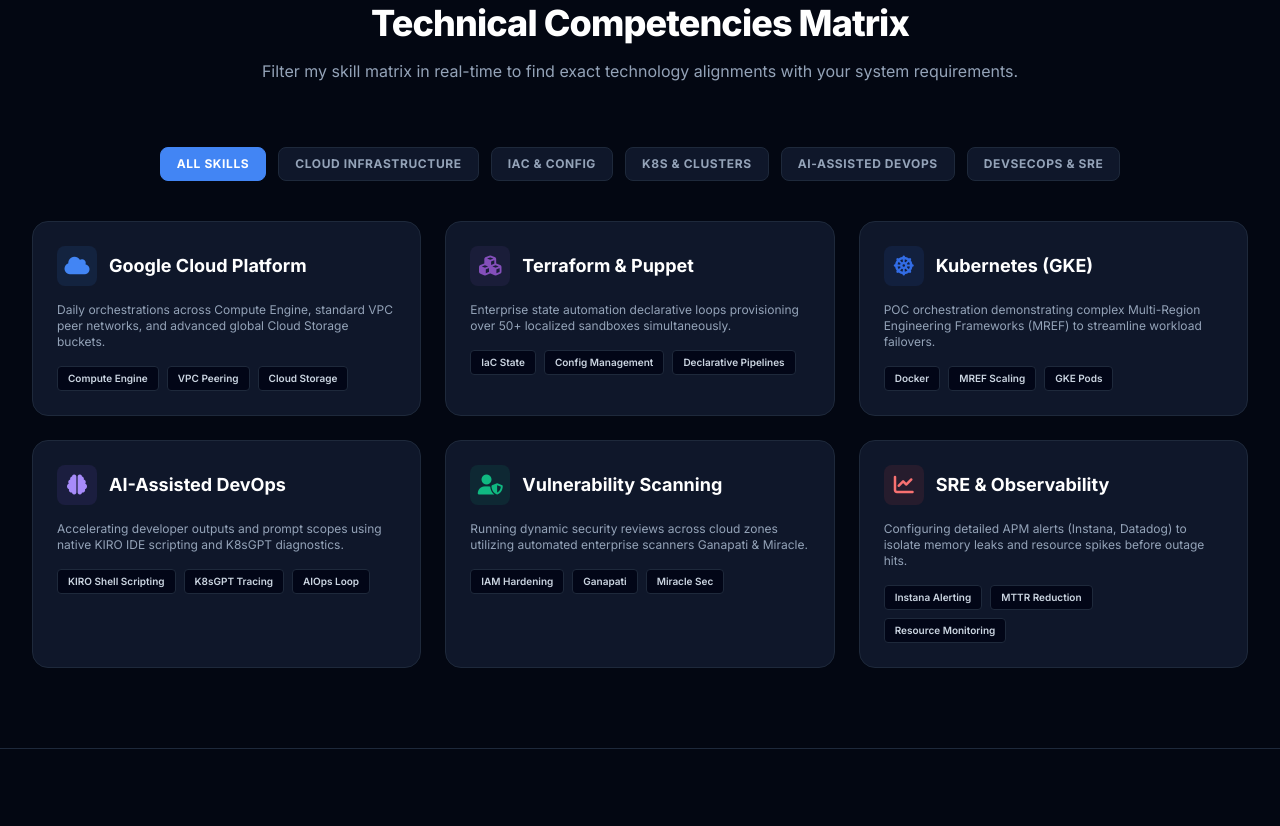
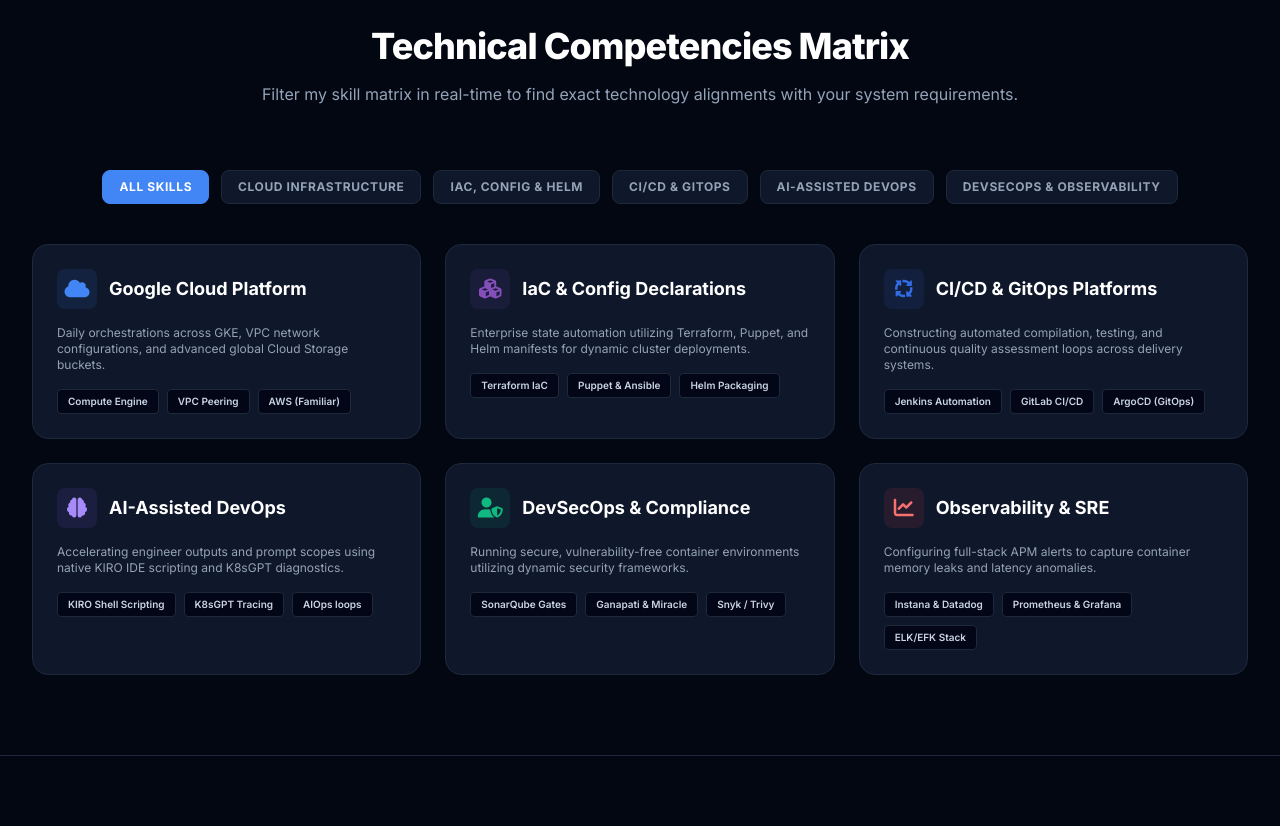
Before and after one commit to Manpreetsingh-Vedi/Manpreetsingh-Resume, a plain HTML site: page index.html in a window 1280 px wide. Shown: the part 2351-3177 px from the top of the page. Drawn offline with nearby package versions, Linux system fonts and the light colour scheme.

Commit message:
Update index.html

```diff
--- a/index.html
+++ b/index.html
@@ -199,7 +199,7 @@
         <div class="max-w-7xl mx-auto px-4 sm:px-6 lg:px-8">
             <div class="text-center max-w-3xl mx-auto mb-16">
                 <h2 class="text-3xl sm:text-4xl font-extrabold text-white tracking-tight">Interactive Career Journey</h2>
-                <p class="text-slate-400 mt-4">Review my systematic trajectory from application configuration to modern cloud deployment architectures. Click any card to expand deep project insights.</p>
+                <p class="text-slate-400 mt-4">Review my Trajectory from Application Management to Enterprise Cloud & DevSecOps. Click cards to view stack specifics.</p>
             </div>
 
             <!-- Interactive Timeline Structure -->
@@ -223,7 +223,7 @@
                         </div>
 
                         <p class="text-slate-400 text-sm leading-relaxed mb-4">
-                            Direct orchestration and reliability lead for the global CloudTririga operations within the Google cloud infrastructure limits.
+                            Direct orchestration, pipeline design, security posture review, and reliability lead for the global CloudTririga operations within Google cloud limits.
                         </p>
 
                         <!-- Expandable section -->
@@ -231,9 +231,9 @@
                             <h4 class="text-xs font-extrabold uppercase tracking-widest text-slate-400">Core Accomplishments:</h4>
                             <ul class="grid grid-cols-1 md:grid-cols-2 gap-3 text-xs text-slate-300">
                                 <li class="flex items-start bg-slate-950/40 p-2.5 rounded-lg border border-slate-800"><i class="fa-solid fa-circle-check text-brandGreen mt-0.5 mr-2"></i><span>Orchestrating over <strong>100+ Compute Engine VMs</strong> & GKE containers.</span></li>
-                                <li class="flex items-start bg-slate-950/40 p-2.5 rounded-lg border border-slate-800"><i class="fa-solid fa-circle-check text-brandGreen mt-0.5 mr-2"></i><span>Transitioned workloads to platform levels <strong>5.0.0</strong> & <strong>4.0.6</strong> with zero downtime.</span></li>
-                                <li class="flex items-start bg-slate-950/40 p-2.5 rounded-lg border border-slate-800"><i class="fa-solid fa-circle-check text-brandGreen mt-0.5 mr-2"></i><span>Automated provisioning loops for <strong>50+ sandboxes</strong> via Terraform & Puppet.</span></li>
-                                <li class="flex items-start bg-slate-950/40 p-2.5 rounded-lg border border-slate-800"><i class="fa-solid fa-circle-check text-brandGreen mt-0.5 mr-2"></i><span>Architected GKE <strong>MREF implementation</strong> proof of concept models.</span></li>
+                                <li class="flex items-start bg-slate-950/40 p-2.5 rounded-lg border border-slate-800"><i class="fa-solid fa-circle-check text-brandGreen mt-0.5 mr-2"></i><span>Engineered GitOps pipelines utilizing **GitLab CI/CD** & **ArgoCD**.</span></li>
+                                <li class="flex items-start bg-slate-950/40 p-2.5 rounded-lg border border-slate-800"><i class="fa-solid fa-circle-check text-brandGreen mt-0.5 mr-2"></i><span>Integrated security metrics checking using **SonarQube**, **Ganapati**, and **Miracle**.</span></li>
+                                <li class="flex items-start bg-slate-950/40 p-2.5 rounded-lg border border-slate-800"><i class="fa-solid fa-circle-check text-brandGreen mt-0.5 mr-2"></i><span>Architected GKE **MREF implementation** proof of concept models using **Helm** charts.</span></li>
                             </ul>
                         </div>
                     </div>
@@ -262,9 +262,9 @@
                         <div class="space-y-4 pt-4 border-t border-slate-800">
                             <h4 class="text-xs font-extrabold uppercase tracking-widest text-slate-400">Core Accomplishments:</h4>
                             <ul class="grid grid-cols-1 md:grid-cols-2 gap-3 text-xs text-slate-300">
-                                <li class="flex items-start bg-slate-950/40 p-2.5 rounded-lg border border-slate-800"><i class="fa-solid fa-circle-check text-brandGreen mt-0.5 mr-2"></i><span>Re-engineered Relational DB Schemas & Middleware for <strong>25% faster incident resolution</strong>.</span></li>
-                                <li class="flex items-start bg-slate-950/40 p-2.5 rounded-lg border border-slate-800"><i class="fa-solid fa-circle-check text-brandGreen mt-0.5 mr-2"></i><span>Enforced robust enterprise security using dynamic role-based access matrix structures.</span></li>
-                                <li class="flex items-start bg-slate-950/40 p-2.5 rounded-lg border border-slate-800"><i class="fa-solid fa-circle-check text-brandGreen mt-0.5 mr-2"></i><span>Coordinated multi-tier deployment pathways from sandbox levels through Stage/Prod environments.</span></li>
+                                <li class="flex items-start bg-slate-950/40 p-2.5 rounded-lg border border-slate-800"><i class="fa-solid fa-circle-check text-brandGreen mt-0.5 mr-2"></i><span>Designed & maintained automated build/deploy workflows via **Jenkins**.</span></li>
+                                <li class="flex items-start bg-slate-950/40 p-2.5 rounded-lg border border-slate-800"><i class="fa-solid fa-circle-check text-brandGreen mt-0.5 mr-2"></i><span>Secured enterprise systems via structured multi-tenant platform security matrix configurations.</span></li>
+                                <li class="flex items-start bg-slate-950/40 p-2.5 rounded-lg border border-slate-800"><i class="fa-solid fa-circle-check text-brandGreen mt-0.5 mr-2"></i><span>Managed databases (PostgreSQL, DB2, MS SQL) schemas and middleware connectivity patterns.</span></li>
                                 <li class="flex items-start bg-slate-950/40 p-2.5 rounded-lg border border-slate-800"><i class="fa-solid fa-circle-check text-brandGreen mt-0.5 mr-2"></i><span>Successfully managed global releases spanning Sprints 1 through 33 for active clients.</span></li>
                             </ul>
                         </div>
@@ -294,8 +294,8 @@
                         <div class="space-y-4 pt-4 border-t border-slate-800">
                             <h4 class="text-xs font-extrabold uppercase tracking-widest text-slate-400">Core Accomplishments:</h4>
                             <ul class="grid grid-cols-1 md:grid-cols-2 gap-3 text-xs text-slate-300">
-                                <li class="flex items-start bg-slate-950/40 p-2.5 rounded-lg border border-slate-800"><i class="fa-solid fa-circle-check text-brandGreen mt-0.5 mr-2"></i><span>Spearheaded <strong>Instana APM integrations</strong> mapping complex server memory anomalies.</span></li>
-                                <li class="flex items-start bg-slate-950/40 p-2.5 rounded-lg border border-slate-800"><i class="fa-solid fa-circle-check text-brandGreen mt-0.5 mr-2"></i><span>Slashed Mean Time To Resolution (MTTR) by <strong>40%</strong> through predictive system limits alerting rules.</span></li>
+                                <li class="flex items-start bg-slate-950/40 p-2.5 rounded-lg border border-slate-800"><i class="fa-solid fa-circle-check text-brandGreen mt-0.5 mr-2"></i><span>Spearheaded **Instana APM integrations** mapping complex server memory anomalies.</span></li>
+                                <li class="flex items-start bg-slate-950/40 p-2.5 rounded-lg border border-slate-800"><i class="fa-solid fa-circle-check text-brandGreen mt-0.5 mr-2"></i><span>Integrated monitoring setups using **Prometheus**, **Grafana**, and proactive SRE alerting pipelines.</span></li>
                                 <li class="flex items-start bg-slate-950/40 p-2.5 rounded-lg border border-slate-800"><i class="fa-solid fa-circle-check text-brandGreen mt-0.5 mr-2"></i><span>Maintained structural platform reliability, system backup limits, and complete disaster recovery processes.</span></li>
                             </ul>
                         </div>
@@ -318,10 +318,10 @@
             <div class="flex flex-wrap justify-center gap-3 mb-10">
                 <button onclick="filterSkills('all')" id="btn-skill-all" class="px-4 py-2 text-xs font-bold uppercase tracking-wider rounded-lg border border-gcp bg-gcp text-white transition-all">All Skills</button>
                 <button onclick="filterSkills('cloud')" id="btn-skill-cloud" class="px-4 py-2 text-xs font-bold uppercase tracking-wider rounded-lg border border-slate-800 bg-slate-900 text-slate-400 hover:text-white transition-all">Cloud Infrastructure</button>
-                <button onclick="filterSkills('iac')" id="btn-skill-iac" class="px-4 py-2 text-xs font-bold uppercase tracking-wider rounded-lg border border-slate-800 bg-slate-900 text-slate-400 hover:text-white transition-all">IaC & Config</button>
-                <button onclick="filterSkills('k8s')" id="btn-skill-k8s" class="px-4 py-2 text-xs font-bold uppercase tracking-wider rounded-lg border border-slate-800 bg-slate-900 text-slate-400 hover:text-white transition-all">K8s & Clusters</button>
+                <button onclick="filterSkills('iac')" id="btn-skill-iac" class="px-4 py-2 text-xs font-bold uppercase tracking-wider rounded-lg border border-slate-800 bg-slate-900 text-slate-400 hover:text-white transition-all">IaC, Config & Helm</button>
+                <button onclick="filterSkills('cicd')" id="btn-skill-cicd" class="px-4 py-2 text-xs font-bold uppercase tracking-wider rounded-lg border border-slate-800 bg-slate-900 text-slate-400 hover:text-white transition-all">CI/CD & GitOps</button>
                 <button onclick="filterSkills('ai')" id="btn-skill-ai" class="px-4 py-2 text-xs font-bold uppercase tracking-wider rounded-lg border border-slate-800 bg-slate-900 text-slate-400 hover:text-white transition-all">AI-Assisted DevOps</button>
-                <button onclick="filterSkills('sec')" id="btn-skill-sec" class="px-4 py-2 text-xs font-bold uppercase tracking-wider rounded-lg border border-slate-800 bg-slate-900 text-slate-400 hover:text-white transition-all">DevSecOps & SRE</button>
+                <button onclick="filterSkills('sec')" id="btn-skill-sec" class="px-4 py-2 text-xs font-bold uppercase tracking-wider rounded-lg border border-slate-800 bg-slate-900 text-slate-400 hover:text-white transition-all">DevSecOps & Observability</button>
             </div>
 
             <!-- Skills Display Grid -->
@@ -333,11 +333,11 @@
                         <div class="h-10 w-10 bg-gcp/10 rounded-lg flex items-center justify-center text-gcp text-xl"><i class="fa-solid fa-cloud"></i></div>
                         <h3 class="text-lg font-bold text-white">Google Cloud Platform</h3>
                     </div>
-                    <p class="text-xs text-slate-400 mb-4">Daily orchestrations across Compute Engine, standard VPC peer networks, and advanced global Cloud Storage buckets.</p>
+                    <p class="text-xs text-slate-400 mb-4">Daily orchestrations across GKE, VPC network configurations, and advanced global Cloud Storage buckets.</p>
                     <div class="flex flex-wrap gap-2">
                         <span class="px-2.5 py-1 bg-slate-950 text-slate-300 rounded text-[10px] font-semibold border border-slate-800">Compute Engine</span>
                         <span class="px-2.5 py-1 bg-slate-950 text-slate-300 rounded text-[10px] font-semibold border border-slate-800">VPC Peering</span>
-                        <span class="px-2.5 py-1 bg-slate-950 text-slate-300 rounded text-[10px] font-semibold border border-slate-800">Cloud Storage</span>
+                        <span class="px-2.5 py-1 bg-slate-950 text-slate-300 rounded text-[10px] font-semibold border border-slate-800">AWS (Familiar)</span>
                     </div>
                 </div>
 
@@ -345,27 +345,27 @@
                 <div class="skill-card bg-slate-900 border border-slate-800 p-6 rounded-2xl transition-all hover-lift" data-category="iac">
                     <div class="flex items-center space-x-3 mb-4">
                         <div class="h-10 w-10 bg-terraform/10 rounded-lg flex items-center justify-center text-terraform text-xl"><i class="fa-solid fa-cubes"></i></div>
-                        <h3 class="text-lg font-bold text-white">Terraform & Puppet</h3>
+                        <h3 class="text-lg font-bold text-white">IaC & Config Declarations</h3>
                     </div>
-                    <p class="text-xs text-slate-400 mb-4">Enterprise state automation declarative loops provisioning over 50+ localized sandboxes simultaneously.</p>
+                    <p class="text-xs text-slate-400 mb-4">Enterprise state automation utilizing Terraform, Puppet, and Helm manifests for dynamic cluster deployments.</p>
                     <div class="flex flex-wrap gap-2">
-                        <span class="px-2.5 py-1 bg-slate-950 text-slate-300 rounded text-[10px] font-semibold border border-slate-800">IaC State</span>
-                        <span class="px-2.5 py-1 bg-slate-950 text-slate-300 rounded text-[10px] font-semibold border border-slate-800">Config Management</span>
-                        <span class="px-2.5 py-1 bg-slate-950 text-slate-300 rounded text-[10px] font-semibold border border-slate-800">Declarative Pipelines</span>
+                        <span class="px-2.5 py-1 bg-slate-950 text-slate-300 rounded text-[10px] font-semibold border border-slate-800">Terraform IaC</span>
+                        <span class="px-2.5 py-1 bg-slate-950 text-slate-300 rounded text-[10px] font-semibold border border-slate-800">Puppet & Ansible</span>
+                        <span class="px-2.5 py-1 bg-slate-950 text-slate-300 rounded text-[10px] font-semibold border border-slate-800">Helm Packaging</span>
                     </div>
                 </div>
 
-                <!-- K8s Skills -->
-                <div class="skill-card bg-slate-900 border border-slate-800 p-6 rounded-2xl transition-all hover-lift" data-category="k8s">
+                <!-- CI/CD & GitOps Skills -->
+                <div class="skill-card bg-slate-900 border border-slate-800 p-6 rounded-2xl transition-all hover-lift" data-category="cicd">
                     <div class="flex items-center space-x-3 mb-4">
-                        <div class="h-10 w-10 bg-k8s/10 rounded-lg flex items-center justify-center text-k8s text-xl"><i class="fa-solid fa-dharmachakra"></i></div>
-                        <h3 class="text-lg font-bold text-white">Kubernetes (GKE)</h3>
+                        <div class="h-10 w-10 bg-k8s/10 rounded-lg flex items-center justify-center text-k8s text-xl"><i class="fa-solid fa-arrows-spin"></i></div>
+                        <h3 class="text-lg font-bold text-white">CI/CD & GitOps Platforms</h3>
                     </div>
-                    <p class="text-xs text-slate-400 mb-4">POC orchestration demonstrating complex Multi-Region Engineering Frameworks (MREF) to streamline workload failovers.</p>
+                    <p class="text-xs text-slate-400 mb-4">Constructing automated compilation, testing, and continuous quality assessment loops across delivery systems.</p>
                     <div class="flex flex-wrap gap-2">
-                        <span class="px-2.5 py-1 bg-slate-950 text-slate-300 rounded text-[10px] font-semibold border border-slate-800">Docker</span>
-                        <span class="px-2.5 py-1 bg-slate-950 text-slate-300 rounded text-[10px] font-semibold border border-slate-800">MREF Scaling</span>
-                        <span class="px-2.5 py-1 bg-slate-950 text-slate-300 rounded text-[10px] font-semibold border border-slate-800">GKE Pods</span>
+                        <span class="px-2.5 py-1 bg-slate-950 text-slate-300 rounded text-[10px] font-semibold border border-slate-800">Jenkins Automation</span>
+                        <span class="px-2.5 py-1 bg-slate-950 text-slate-300 rounded text-[10px] font-semibold border border-slate-800">GitLab CI/CD</span>
+                        <span class="px-2.5 py-1 bg-slate-950 text-slate-300 rounded text-[10px] font-semibold border border-slate-800">ArgoCD (GitOps)</span>
                     </div>
                 </div>
 
@@ -375,11 +375,11 @@
                         <div class="h-10 w-10 bg-violet-500/10 rounded-lg flex items-center justify-center text-violet-400 text-xl"><i class="fa-solid fa-brain"></i></div>
                         <h3 class="text-lg font-bold text-white">AI-Assisted DevOps</h3>
                     </div>
-                    <p class="text-xs text-slate-400 mb-4">Accelerating developer outputs and prompt scopes using native KIRO IDE scripting and K8sGPT diagnostics.</p>
+                    <p class="text-xs text-slate-400 mb-4">Accelerating engineer outputs and prompt scopes using native KIRO IDE scripting and K8sGPT diagnostics.</p>
                     <div class="flex flex-wrap gap-2">
                         <span class="px-2.5 py-1 bg-slate-950 text-slate-300 rounded text-[10px] font-semibold border border-slate-800">KIRO Shell Scripting</span>
                         <span class="px-2.5 py-1 bg-slate-950 text-slate-300 rounded text-[10px] font-semibold border border-slate-800">K8sGPT Tracing</span>
-                        <span class="px-2.5 py-1 bg-slate-950 text-slate-300 rounded text-[10px] font-semibold border border-slate-800">AIOps Loop</span>
+                        <span class="px-2.5 py-1 bg-slate-950 text-slate-300 rounded text-[10px] font-semibold border border-slate-800">AIOps loops</span>
                     </div>
                 </div>
 
@@ -387,27 +387,27 @@
                 <div class="skill-card bg-slate-900 border border-slate-800 p-6 rounded-2xl transition-all hover-lift" data-category="sec">
                     <div class="flex items-center space-x-3 mb-4">
                         <div class="h-10 w-10 bg-brandGreen/10 rounded-lg flex items-center justify-center text-brandGreen text-xl"><i class="fa-solid fa-user-shield"></i></div>
-                        <h3 class="text-lg font-bold text-white">Vulnerability Scanning</h3>
+                        <h3 class="text-lg font-bold text-white">DevSecOps & Compliance</h3>
                     </div>
-                    <p class="text-xs text-slate-400 mb-4">Running dynamic security reviews across cloud zones utilizing automated enterprise scanners Ganapati & Miracle.</p>
+                    <p class="text-xs text-slate-400 mb-4">Running secure, vulnerability-free container environments utilizing dynamic security frameworks.</p>
                     <div class="flex flex-wrap gap-2">
-                        <span class="px-2.5 py-1 bg-slate-950 text-slate-300 rounded text-[10px] font-semibold border border-slate-800">IAM Hardening</span>
-                        <span class="px-2.5 py-1 bg-slate-950 text-slate-300 rounded text-[10px] font-semibold border border-slate-800">Ganapati</span>
-                        <span class="px-2.5 py-1 bg-slate-950 text-slate-300 rounded text-[10px] font-semibold border border-slate-800">Miracle Sec</span>
+                        <span class="px-2.5 py-1 bg-slate-950 text-slate-300 rounded text-[10px] font-semibold border border-slate-800">SonarQube Gates</span>
+                        <span class="px-2.5 py-1 bg-slate-950 text-slate-300 rounded text-[10px] font-semibold border border-slate-800">Ganapati & Miracle</span>
+                        <span class="px-2.5 py-1 bg-slate-950 text-slate-300 rounded text-[10px] font-semibold border border-slate-800">Snyk / Trivy</span>
                     </div>
                 </div>
 
-                <!-- APM Skills -->
+                <!-- SRE/APM Skills -->
                 <div class="skill-card bg-slate-900 border border-slate-800 p-6 rounded-2xl transition-all hover-lift" data-category="sec">
                     <div class="flex items-center space-x-3 mb-4">
                         <div class="h-10 w-10 bg-red-500/10 rounded-lg flex items-center justify-center text-red-400 text-xl"><i class="fa-solid fa-chart-line"></i></div>
-                        <h3 class="text-lg font-bold text-white">SRE & Observability</h3>
+                        <h3 class="text-lg font-bold text-white">Observability & SRE</h3>
                     </div>
-                    <p class="text-xs text-slate-400 mb-4">Configuring detailed APM alerts (Instana, Datadog) to isolate memory leaks and resource spikes before outage hits.</p>
+                    <p class="text-xs text-slate-400 mb-4">Configuring full-stack APM alerts to capture container memory leaks and latency anomalies.</p>
                     <div class="flex flex-wrap gap-2">
-                        <span class="px-2.5 py-1 bg-slate-950 text-slate-300 rounded text-[10px] font-semibold border border-slate-800">Instana Alerting</span>
-                        <span class="px-2.5 py-1 bg-slate-950 text-slate-300 rounded text-[10px] font-semibold border border-slate-800">MTTR Reduction</span>
-                        <span class="px-2.5 py-1 bg-slate-950 text-slate-300 rounded text-[10px] font-semibold border border-slate-800">Resource Monitoring</span>
+                        <span class="px-2.5 py-1 bg-slate-950 text-slate-300 rounded text-[10px] font-semibold border border-slate-800">Instana & Datadog</span>
+                        <span class="px-2.5 py-1 bg-slate-950 text-slate-300 rounded text-[10px] font-semibold border border-slate-800">Prometheus & Grafana</span>
+                        <span class="px-2.5 py-1 bg-slate-950 text-slate-300 rounded text-[10px] font-semibold border border-slate-800">ELK/EFK Stack</span>
                     </div>
                 </div>
 
@@ -641,7 +641,7 @@
         // Core states
         let isDarkMode = true;
 
-        // Clipboard Copy Action (Using classic document.execCommand approach to support iframe constraints)
+        // Clipboard Copy Action (Using classic approach to support iframe constraints)
         function copyToClipboard(text, itemLabel) {
             try {
                 const tempInput = document.createElement("input");
```
